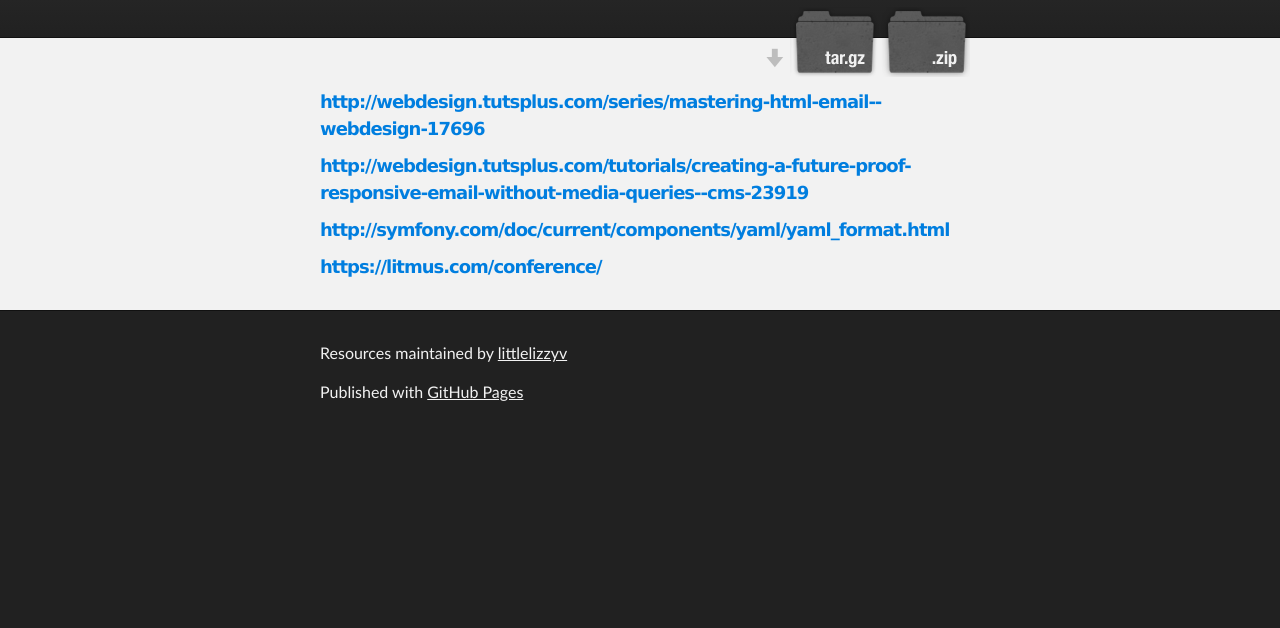
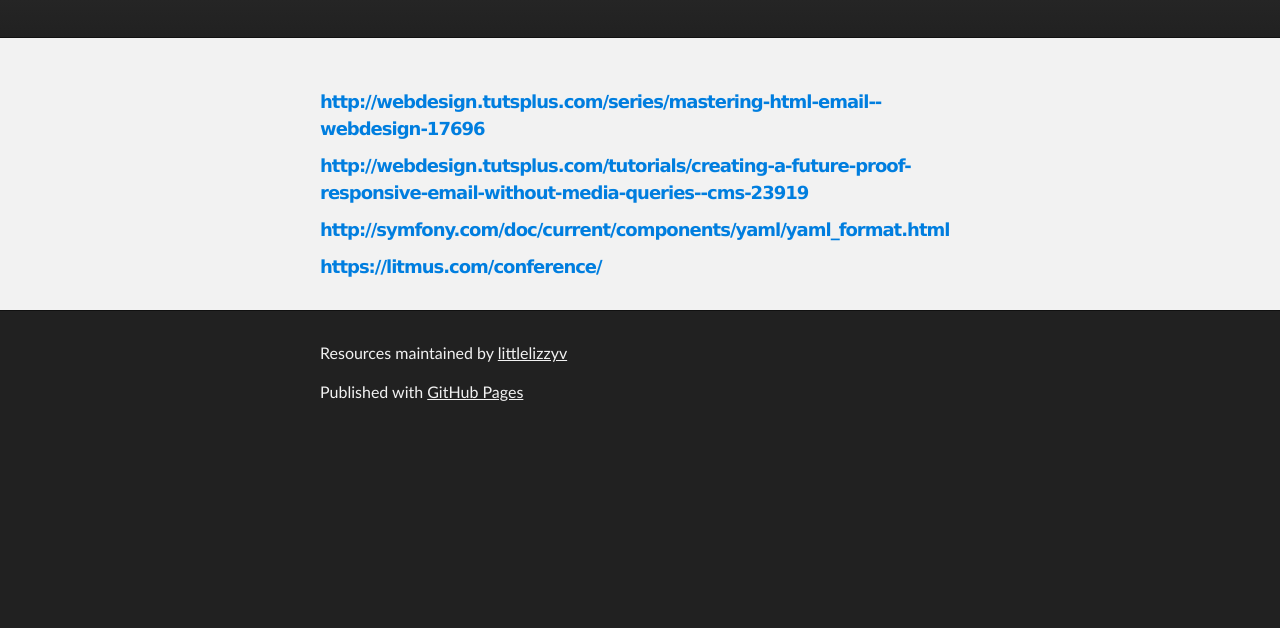
Before and after one commit to littlelizzyv/resources, a plain HTML site: page index.html in a window 1280 px wide. Shown: the part 172-800 px from the top of the page. Drawn offline with Linux system fonts and the light colour scheme.

Commit message:
Update index.html

```diff
--- a/index.html
+++ b/index.html
@@ -20,11 +20,6 @@
 
           <h1 id="project_title">Resources</h1>
           <h2 id="project_tagline">Handy Coding Resources</h2>
-
-            <section id="downloads">
-              <a class="zip_download_link" href="https://github.com/littlelizzyv/resources/zipball/master">Download this project as a .zip file</a>
-              <a class="tar_download_link" href="https://github.com/littlelizzyv/resources/tarball/master">Download this project as a tar.gz file</a>
-            </section>
         </header>
     </div>
 
```
